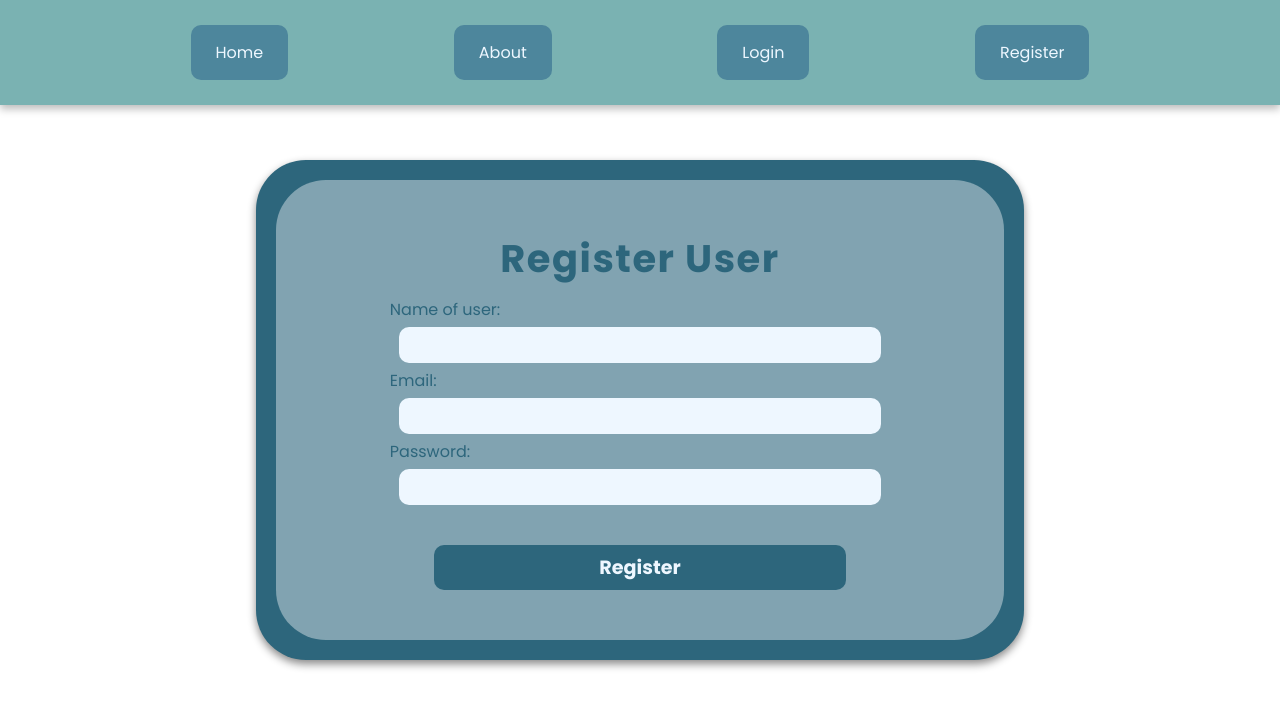
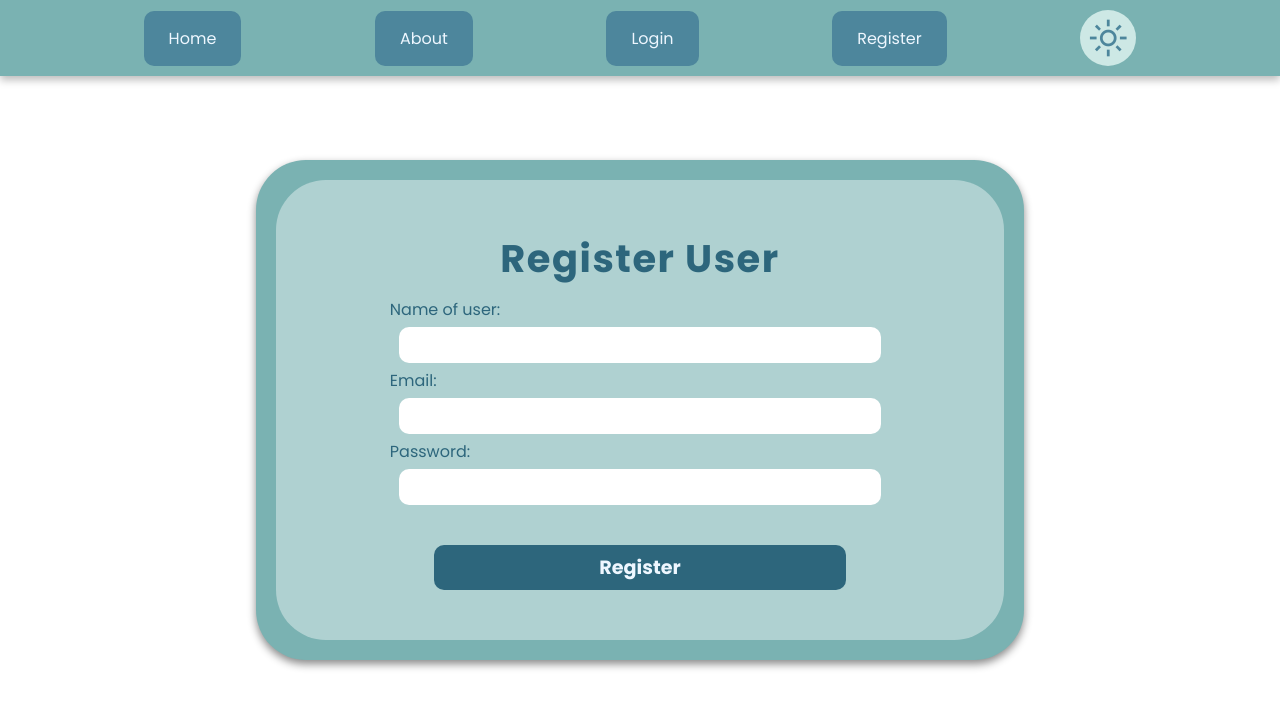
Before and after one commit to Mateo-amateur/My_blog, a Flask app: page /register in a window 1280 px wide. Shown: the top 708 px of the page. Run offline with Flask 3, Linux system fonts and the light colour scheme.

Commit message:
Dark_mode

```diff
--- a/app/static/css/about.css
+++ b/app/static/css/about.css
@@ -30,7 +30,7 @@
 
 .main h2{
     font-size: clamp(20px, 10dvw,  28px);
-    color: var(--item-navbar-color);
+    color: var(--dark-color);
     padding: 5px;
     text-align: center;
     margin-top: 15px;
--- a/app/static/css/home.css
+++ b/app/static/css/home.css
@@ -28,7 +28,7 @@
 
 .header h2{
     font-size: 1.7rem;
-    color: var(--item-navbar-color);
+    color: var(--dark-color);
     padding: 5px;
     text-align: center;
     margin-top: 15px;
--- a/app/static/css/new_post.css
+++ b/app/static/css/new_post.css
@@ -1,6 +1,6 @@
 .header__wrapper {
     padding: 20px;
-    background-color: var(--dark-color);
+    background-color: var(--main-color);
     margin:  15dvh auto;
     margin-bottom: 0;
     border-radius: 50px;
@@ -43,7 +43,7 @@
     font-family: inherit;
     padding: 8px;
     border-radius: 10px;
-    background-color: var( --light-color);
+    background-color: #fff;
     border: none;
     min-width: 70%;
 }
--- a/app/static/css/register.css
+++ b/app/static/css/register.css
@@ -1,6 +1,6 @@
 .main__wrapper {
     padding: 20px;
-    background-color: var(--dark-color);
+    background-color: var(--main-color);
     margin:  15dvh auto;
     margin-bottom: 0;
     border-radius: 50px;
@@ -40,7 +40,7 @@
     font-family: inherit;
     padding: 8px;
     border-radius: 10px;
-    background-color: var(--light-color);
+    background-color: #fff;
     border: none;
     width: 70%;
 }
--- a/app/static/css/styles.css
+++ b/app/static/css/styles.css
@@ -23,10 +23,11 @@
 .navbar__list{
     display: flex;
     justify-content: space-evenly;
+    align-items: center;
     background-color: var(--main-color);
     height: fit-content;
     width: 100dvw;
-    padding: 25px;
+    padding: 10px;
     position: fixed;
     top: 0;
     left: 0;
@@ -55,6 +56,33 @@
     color: var(--item-navbar-color);
 }
 
+.navbar__list > span{
+    font-size: 40px;
+    padding: 8px;
+    border-radius: 50%;
+    transition: background-color .6s, color .6s;
+}
+
+.mode_ligth{
+    background-color: var(--bg-color);
+    color: var(--item-navbar-color);
+}
+
+.mode_ligth:hover{
+    color: var(--light-color);
+    background-color: var(--item-navbar-color);
+}
+
+.mode_dark{
+    color: var(--light-color);
+    background-color: var(--item-navbar-color);
+}
+
+.mode_dark:hover{
+    background-color: var(--bg-color);
+    color: var(--item-navbar-color);
+}
+
 @media screen and (min-width: 1000px) {
     .list__item .icon{
         display: none;
--- /dev/null
+++ b/app/static/js/scripts.js
@@ -0,0 +1,42 @@
+const mode = document.querySelector(".mode");
+const nav = document.querySelector(".navbar");
+
+let style = document.createElement("STYLE")
+
+mode.addEventListener("click", ()=>{
+    if (mode.innerHTML == 'Light_mode'){
+        mode.innerHTML = 'Dark_mode'
+        mode.classList.add( 'mode_dark')
+        mode.classList.remove('mode_ligth')
+        style.innerHTML = `
+        body{
+            --main-color: #481E14;
+            --bg-color: #9B3922;
+            --dark-color: #0C0C0C;
+            --light-color: #F2613F;
+            --item-navbar-color: #A67B5B;
+            --light-transparent-color: #fff4;
+        }
+        .list__link{
+            color: var(--dark-color);
+        }`
+        nav.appendChild(style)
+    }else{
+        mode.innerHTML = 'Light_mode'
+        mode.classList.add( 'mode_ligth')
+        mode.classList.remove('mode_dark')
+        style.innerHTML = `
+        body{
+            --main-color: #7AB2B2;
+            --bg-color: #CDE8E5;
+            --dark-color: #2D667C;
+            --light-color: #EEF7FF;
+            --item-navbar-color: #4D869C;
+            --light-transparent-color: #fff4;
+        }
+        .list__link{
+            color: var(--light-color);
+        }   `
+        nav.appendChild(style)
+    }
+})
--- a/app/templates/navbar.html
+++ b/app/templates/navbar.html
@@ -10,5 +10,7 @@
         <li class="list__item"><a class="list__link" href="{{url_for('logout')}}"><span class="material-symbols-outlined icon">Logout</span><span class="content">Logout</span></a></li>
         <li class="list__item"><a class="list__link" href="{{url_for('new_post')}}"><span class="material-symbols-outlined icon">add</span><span class="content">New Post</span></a></li>
         {%endif%}
+        <span class="material-symbols-outlined mode mode_ligth">Light_mode</span>
     </ul>
 </nav>
+<script src="{{ url_for('static', filename='js/scripts.js') }}"></script>
```
